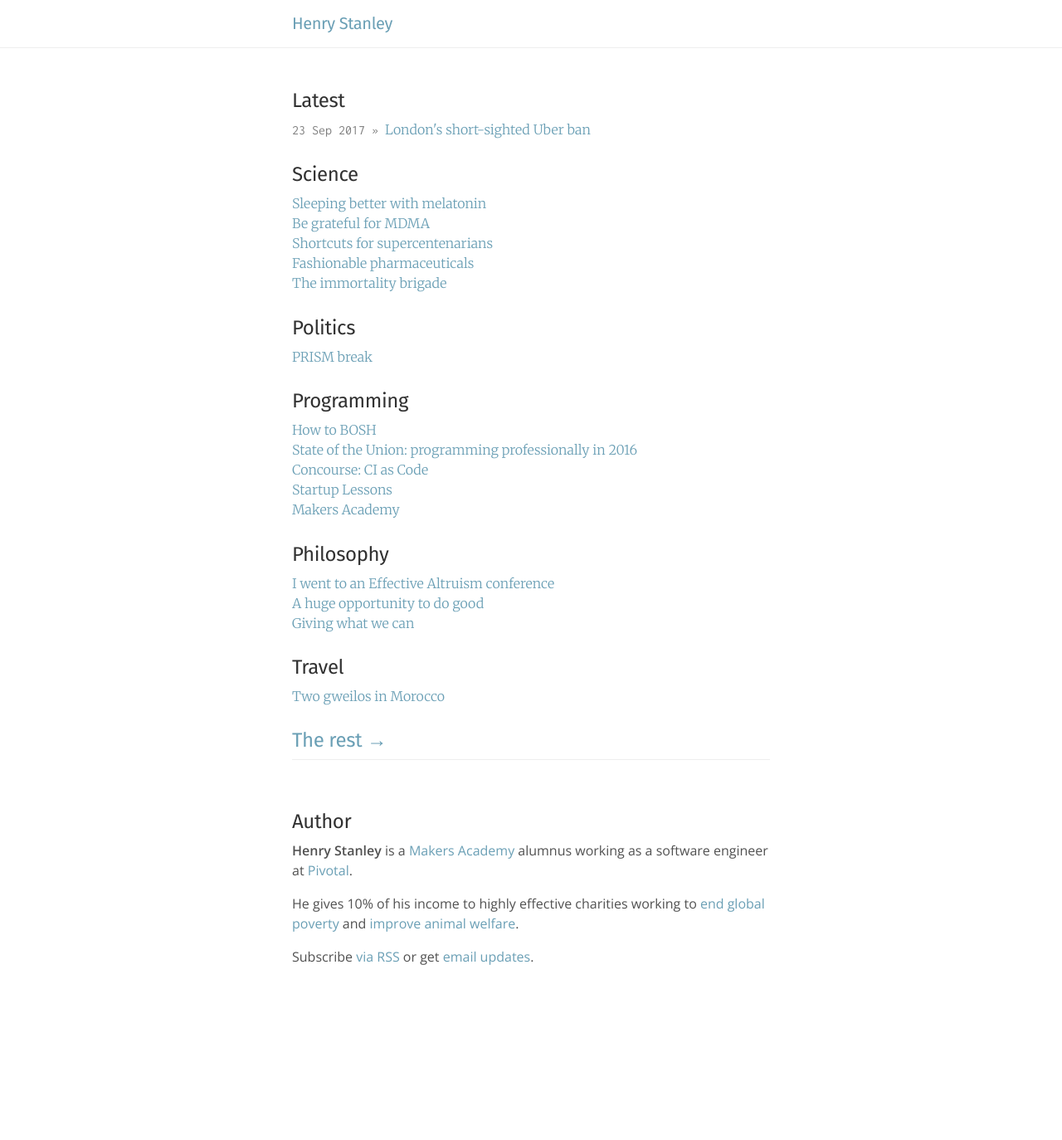
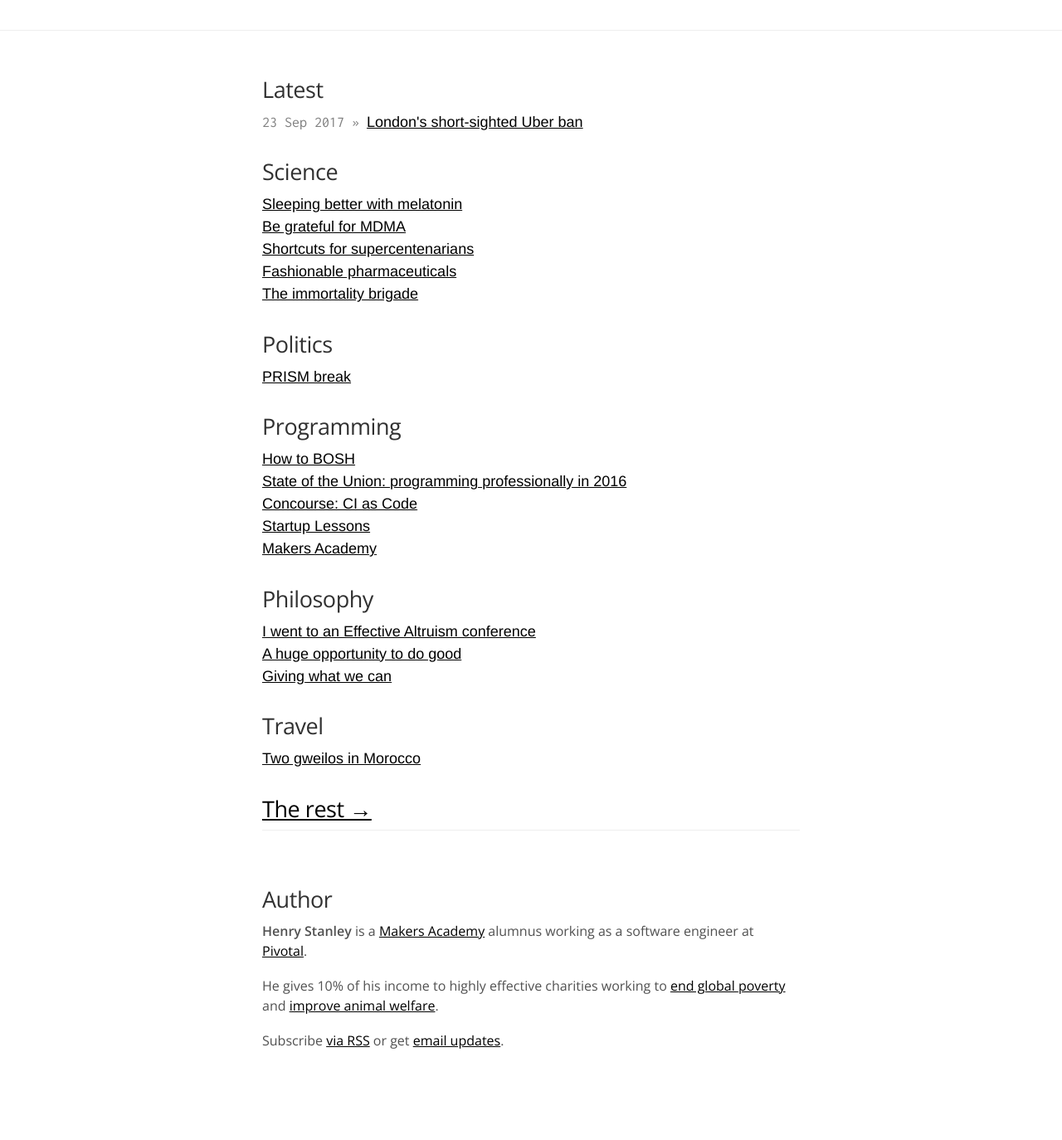
Before and after one commit to henryaj/blog-old, a Jekyll site: the page built from index.html, in a window 1280 px wide. Shown: the whole page at 83% size. Built offline with Jekyll 4.4.1, drawn with Linux system fonts in a browser that asks for light colours; some web fonts are replaced; the list of posts is cut into pages by our own code; before the commit the page ends 1261 px from its top, so only the background shows below that.

Commit message:
New fonts

```diff
--- a/_includes/head.html
+++ b/_includes/head.html
@@ -19,7 +19,7 @@
   <link rel="stylesheet" href="{{ site.baseurl }}/public/css/syntax.css">
   <link rel="stylesheet" href="{{ site.baseurl }}/public/css/lanyon.css">
   <link rel="stylesheet" href="{{ site.baseurl }}/public/css/custom.css">
-  <link rel="stylesheet" href="https://fonts.googleapis.com/css?family=Fira+Sans|Open+Sans:400,600|Inconsolata|Merriweather:300,300i,700">
+  <link rel="stylesheet" href="https://fonts.googleapis.com/css?family=Open+Sans:400,600|Inconsolata|Merriweather:300,300i,700">
 
   <!-- Icons -->
   <link rel="apple-touch-icon-precomposed" sizes="144x144" href="{{ site.baseurl }}/public/apple-touch-icon-precomposed.png">
--- a/_layouts/default.html
+++ b/_layouts/default.html
@@ -3,7 +3,7 @@
 
   {% include head.html %}
 
-  <body class="theme-base-0d">
+  <body class="theme-base-99">
 
     {% comment %}{% include sidebar.html %}{% endcomment %}
 
@@ -11,12 +11,12 @@
          content to avoid any CSS collisions with our real content. -->
     <div class="wrap">
       <div class="masthead">
-        <div class="container">
+        <!-- <div class="container">
           <h3 class="masthead-title">
             <a href="{{ site.baseurl }}/" title="Home">{{ site.title }}</a>
-            <!-- <small>{{ site.tagline }}</small> -->
+            <small>{{ site.tagline }}</small>
           </h3>
-        </div>
+        </div> -->
       </div>
 
       <div class="container content">
--- a/_layouts/post.html
+++ b/_layouts/post.html
@@ -4,6 +4,7 @@ layout: default
 
 <div class="post">
   <h1 class="post-title">{{ page.title }}</h1>
+  <!-- <span class="post-date"><a href="{{ site.baseurl }}">Henry Stanley</a></span> -->
   <span class="post-date">{{ page.date | date_to_string }} | Reading time:
     {% capture words %}
       {{ content | number_of_words | minus: 180 }}
--- a/public/css/custom.css
+++ b/public/css/custom.css
@@ -9,8 +9,9 @@ ul.posts span {
 }
 
 html {
-  font-family: "Merriweather", Georgia, serif;
-  font-size: 16px;
+  font-family: "iosevka", Helvetica, Arial, sans-serif;
+  font-weight: extralight;
+  font-size: 18px;
 }
 
 .author {
@@ -24,7 +25,7 @@ html {
 }
 
 h1, h2, h3, h4, h5, h6 {
-  font-family: "Fira Sans", Helvetica, Arial, sans-serif;
+  font-family: "Open Sans", Helvetica, Arial, sans-serif;
   font-weight: 300;
   color: #313131;
   letter-spacing: -.025rem;
@@ -41,3 +42,21 @@ img.headshot {
   float: right;
   margin-left: 15px;
 }
+
+@font-face {
+  font-family: "iosevka";
+  font-weight: extralight;
+  src: url("https://be5invis.github.io/Iosevka/assets/iosevka-extralight.woff2");
+}
+
+@font-face {
+  font-family: "iosevka";
+  font-weight: normal;
+  src: url("https://be5invis.github.io/Iosevka/assets/iosevka-regular.woff2");
+}
+
+@font-face {
+  font-family: "iosevka";
+  font-weight: bold;
+  src: url("https://be5invis.github.io/Iosevka/assets/iosevka-medium.woff2");
+}
--- a/public/css/lanyon.css
+++ b/public/css/lanyon.css
@@ -441,6 +441,19 @@ a.pagination-item:hover {
  * Based on colors from Base16: http://chriskempson.github.io/base16/#default.
  */
 
+ /* Black */
+ .theme-base-99 .sidebar,
+ .theme-base-99 .sidebar-toggle:active,
+ .theme-base-99 #sidebar-checkbox:checked ~ .sidebar-toggle {
+   background-color: #ac4142;
+ }
+ .theme-base-99 .container a,
+ .theme-base-99 .sidebar-toggle,
+ .theme-base-99 .related-posts li a:hover {
+   color: #000;
+   text-decoration: underline;
+ }
+
 /* Red */
 .theme-base-08 .sidebar,
 .theme-base-08 .sidebar-toggle:active,
```
